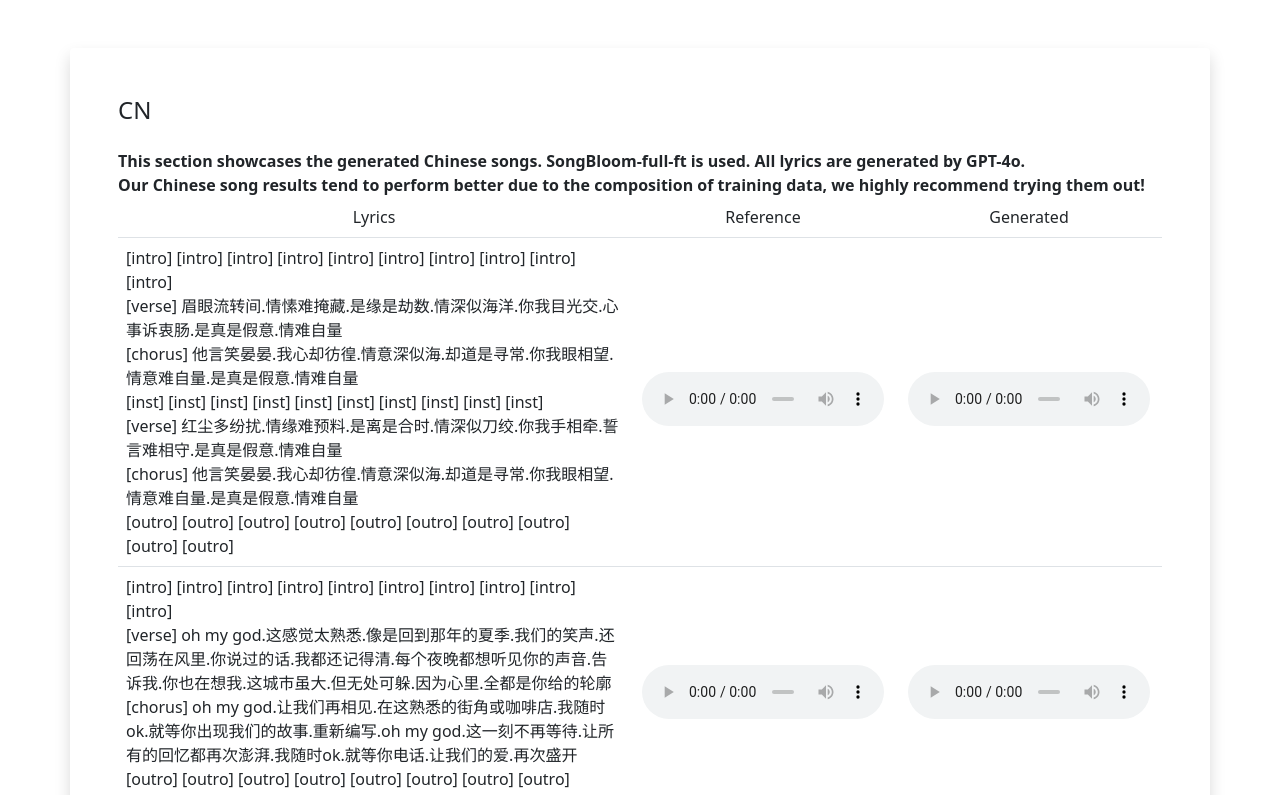
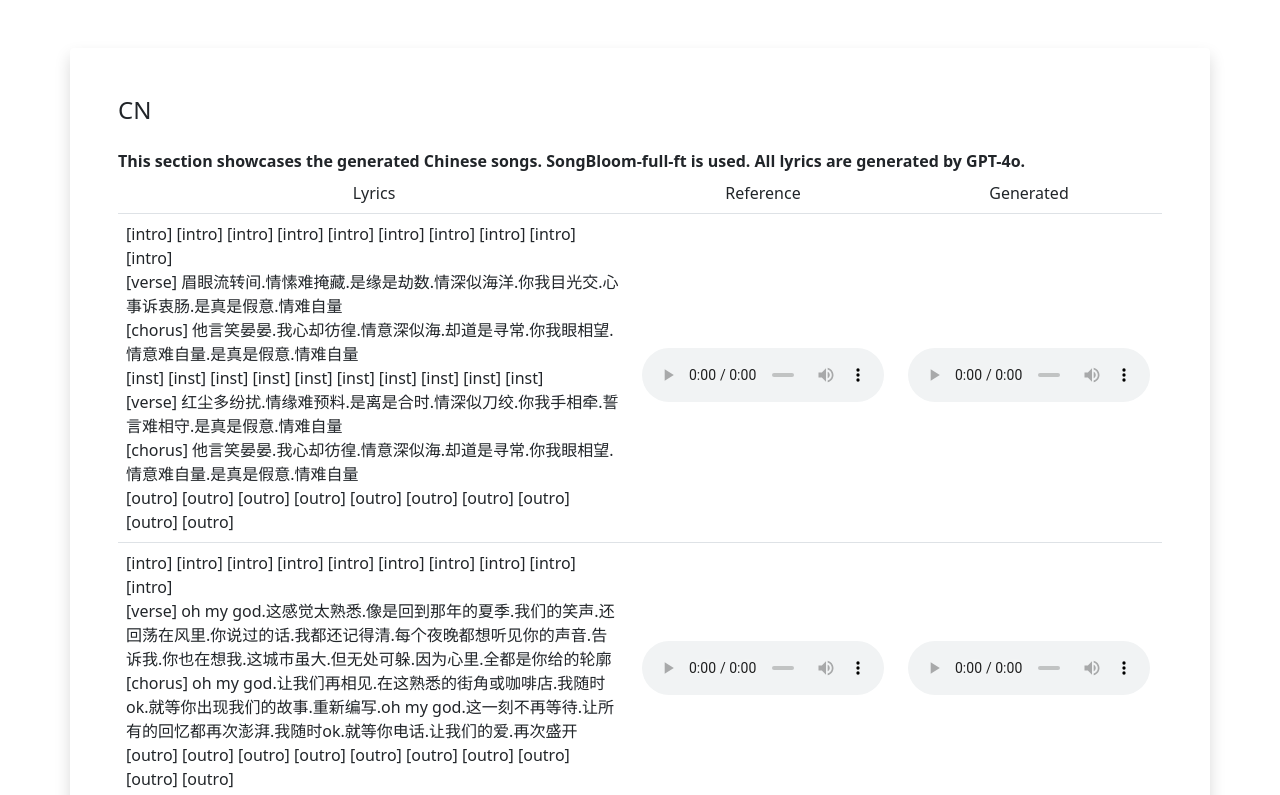
Before and after one commit to AnonymousDemo000/SongBloom-demo, a plain HTML site: page index.html in a window 1280 px wide. Shown: the top 795 px of the page. Drawn offline with nearby package versions, Linux system fonts and the light colour scheme.

Commit message:
add samples

```diff
--- a/index.html
+++ b/index.html
@@ -33,7 +33,7 @@
         <div class="table-responsive pt-3">
           <b>
             This section showcases the generated Chinese songs. SongBloom-full-ft is used. All lyrics are generated by GPT-4o. <br>
-            Our Chinese song results tend to perform better due to the composition of training data, we highly recommend trying them out!
+            <!-- Our Chinese song results tend to perform better due to the composition of training data, we highly recommend trying them out! -->
           </b>
           <table
             class="table pt-2"
```
